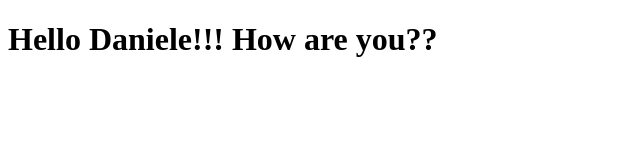
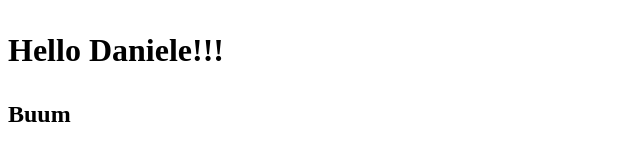
Before and after one commit to dado4492/coursera-test, a plain HTML site: page site/index.html in a window 1280 px wide. Shown: the whole page, without its empty margins (0-640 px from the left). Drawn offline with Linux system fonts and the light colour scheme.

Commit message:
Modified

```diff
--- a/site/index.html
+++ b/site/index.html
@@ -4,6 +4,7 @@
 	<title>Hello Daniele!!!</title>
 </head>
 <body>
-<h1>Hello Daniele!!! How are you??</h1>
+<h1><p>Hello Daniele!!!</p></h1>
+<h2>Buum</h2>
 </body>
 </html>
```
